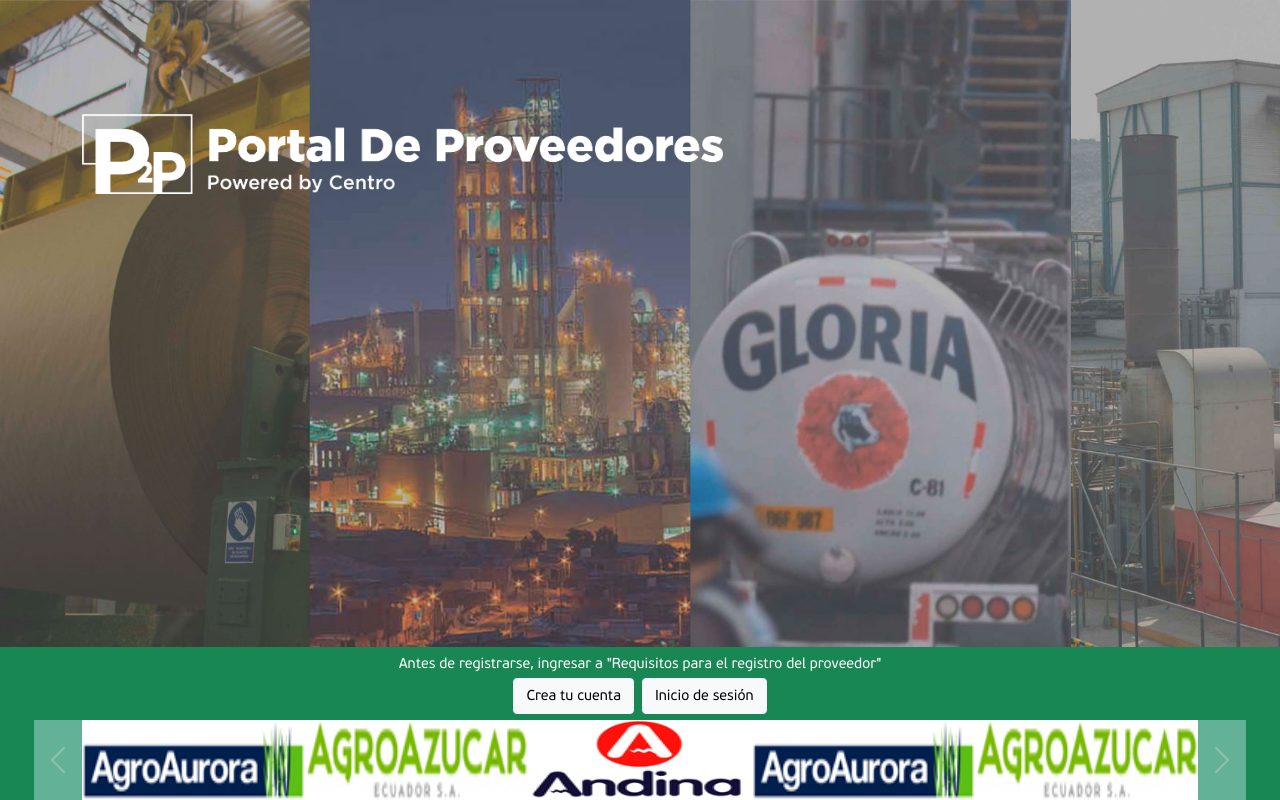
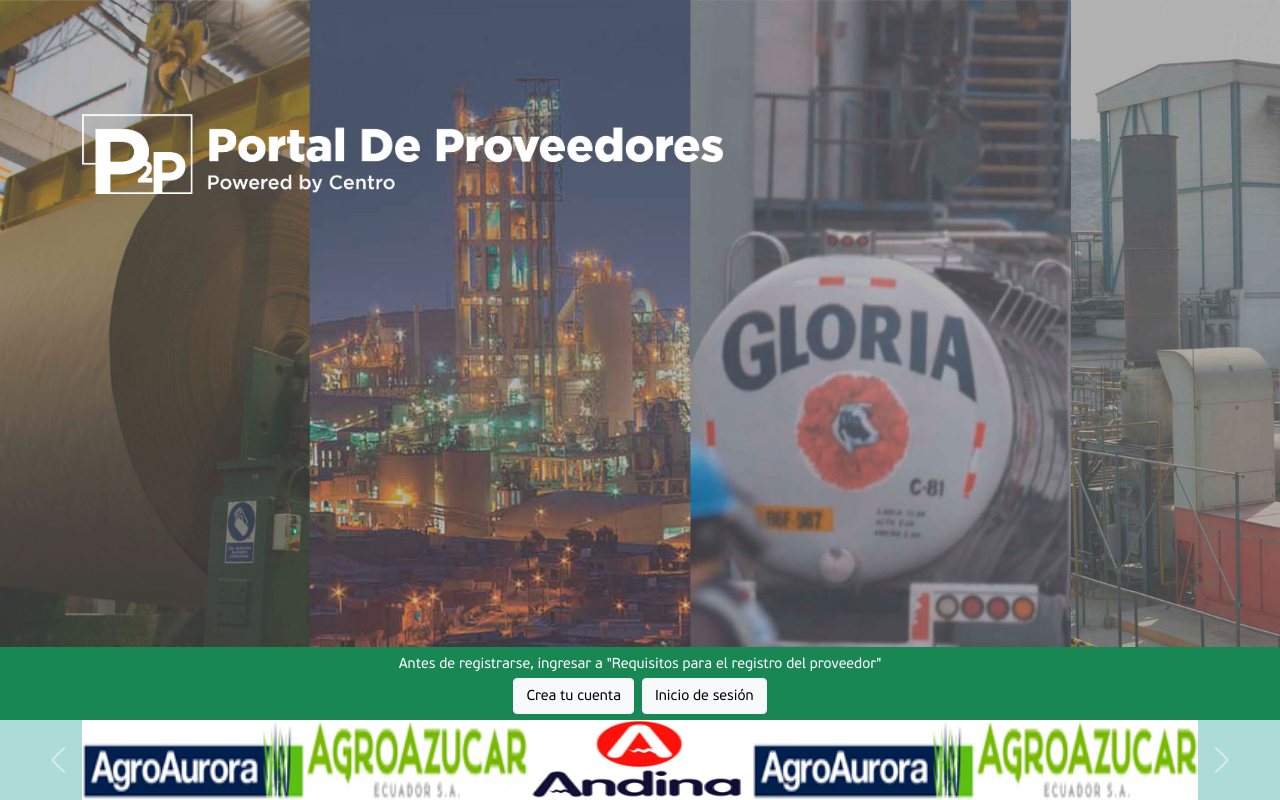
Before and after one commit to joselo01/gg-pp-app, a React (Create React App) app: page / in a window 1280 px wide. Built offline with nearby package versions, Linux system fonts and the light colour scheme.

Commit message:
update dev

```diff
--- a/src/globalStyles/scss/custom/_footer.scss
+++ b/src/globalStyles/scss/custom/_footer.scss
@@ -14,7 +14,7 @@
 .footer-box-bottom {
   width: 100%;
   min-height: 3rem;
-  background-color:$green;
+  background-color:#addbd8;
 }
 @media (max-width: 768px) {
   .footer-box-bottom {
```
